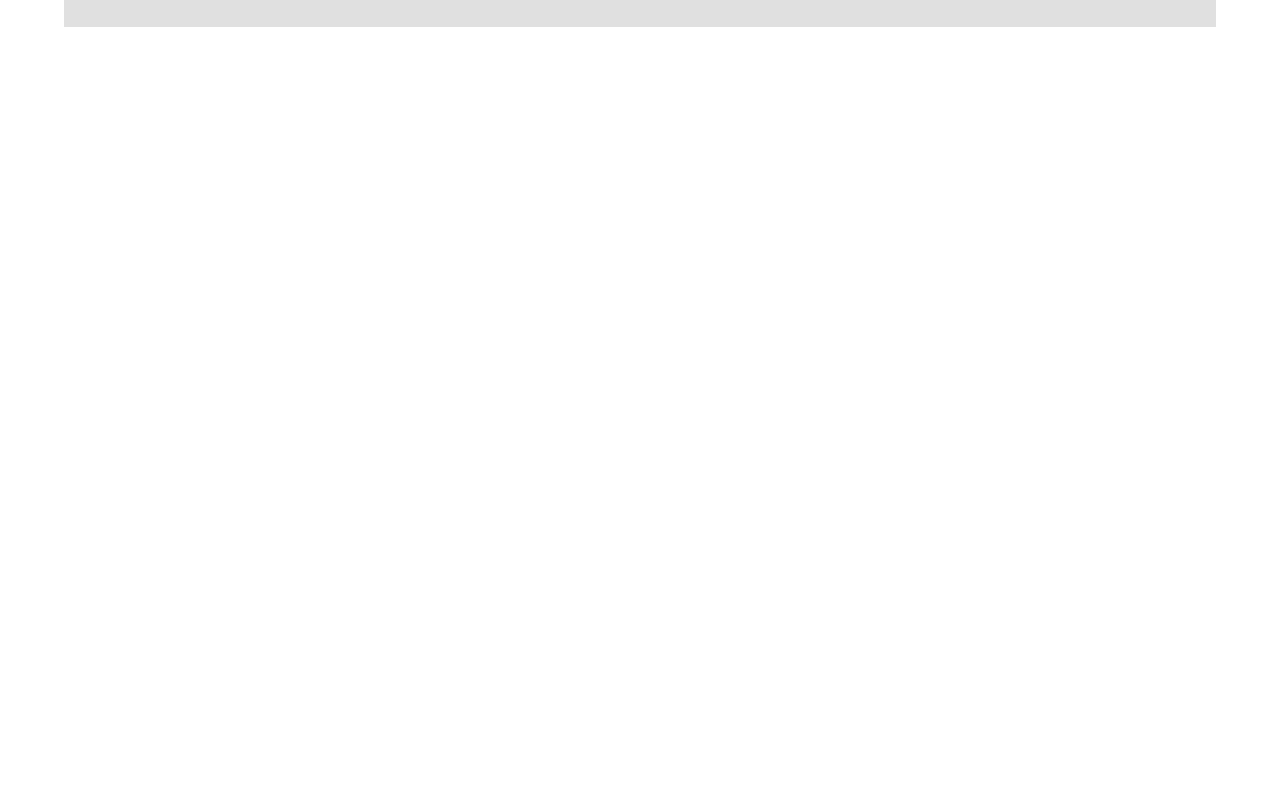
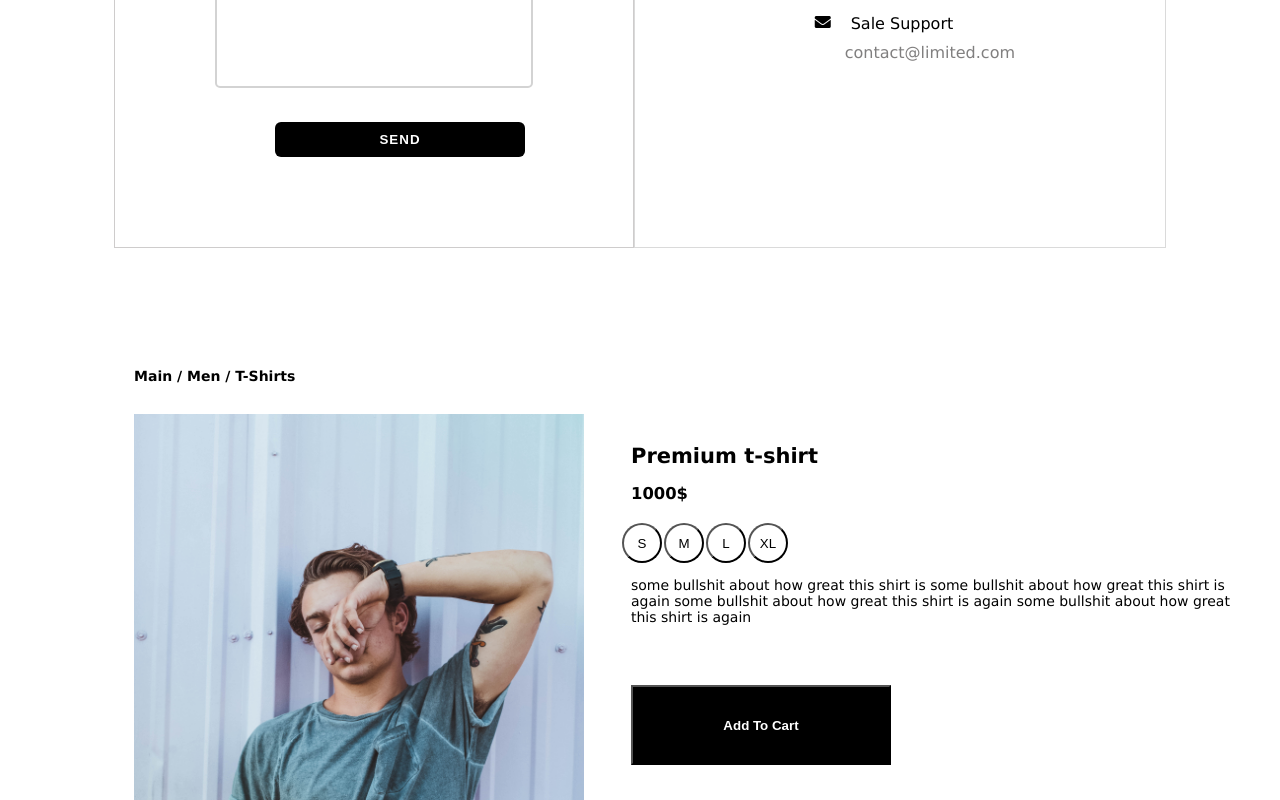
Before and after one commit to grigoli28/TH-Project-4, a React (Create React App) app in the folder client/: page /contact in a window 1280 px wide. Shown: the part 640-1440 px from the top of the page. Before the commit the page ends 800 px from the top, so only its background shows below. Built offline with nearby package versions, Linux system fonts and the light colour scheme.

Commit message:
new details update

```diff
--- a/client/src/App.js
+++ b/client/src/App.js
@@ -7,6 +7,7 @@ import Contact from "./components/contact/Contact";
 import ProductCategory from "./components/productCategory/ProductCategory";
 import Footer from "./components/footer/Footer";
 import Admin from "./components/adminpage/AdminPage"
+import ProductDetails from "./components/productDetails/ProductDetails"
 const MenCategory = () => <ProductCategory gender="men" />;
 
 const WomenCategory = () => <ProductCategory gender="women" />;
@@ -16,12 +17,13 @@ class App extends Component {
     return (
       <Router>
         <div className="App">
-          {/* <Navigation />
+          <Navigation />
           <Route exact path="/men" component={MenCategory} />
           <Route exact path="/women" component={WomenCategory} />
           <Route exact path="/login" component={Login} />
-          <Route exact path="/contact" component={Contact} /> */}
-          <Admin/>
+          <Route exact path="/contact" component={Contact} />
+          <ProductDetails/>
+          {/* <Admin/> */}
           {/* <Footer /> */}
         </div>
       </Router>
--- a/client/src/components/productDetails/ProductDetails.js
+++ b/client/src/components/productDetails/ProductDetails.js
@@ -3,7 +3,21 @@ import {Link} from "react-router-dom";
 import Shirt from "./t-shirt.jpg"
 import React, { Component } from 'react'
 
+
 export default class ProductDetails extends Component {
+  constructor(props) {
+    super(props);
+
+    this.state = {
+      name : "Premium t-shirt",
+      id: "e11a85f0-fd46-11e8-8fd8-897319b1388b",
+      name: "Premium t-shirt",
+      price: 1000,
+      size: "XL",
+
+
+    }
+  }
  render() {
    return (
      <div>
@@ -12,11 +26,11 @@ export default class ProductDetails extends Component {
 <img className="Detailimg" src={Shirt} alt="t-shirt"/>
 
 <div className="Detailrewiew">
-    <h2>T-Shirt:Blue</h2>
+    <h2>{this.state.name}</h2>
 
     <br/>
 
-    <h3>80$</h3>
+    <h3>{this.state.price}$</h3>
 
     <br/>
 
@@ -36,7 +50,10 @@ export default class ProductDetails extends Component {
  some bullshit about how great this shirt is again
  </p>
 
- <button className="Purchasebut">Add To Cart</button>
+ <button className="Purchasebut"
+  onClick = { ()=> alert(`added to cart: ${this.state.name}, ${this.state.price}$, ${this.state.size}`)
+ }
+ >Add To Cart</button>
 
 </div>
 <hr />
```
